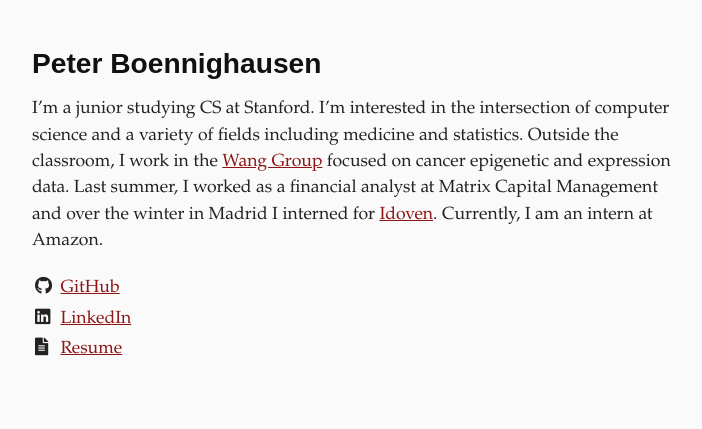
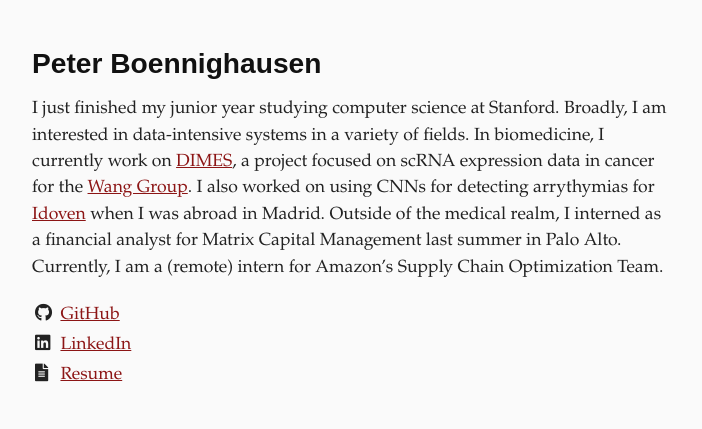
Before and after one commit to pboennig/pboennig.github.io, a plain HTML site: page index.html in a window 1280 px wide. Shown: the whole page, without its empty margins (288-990 px from the left). Drawn offline with Linux system fonts and the light colour scheme; a script that the page names is missing.

Commit message:
update bio

```diff
--- a/index.html
+++ b/index.html
@@ -1,7 +1,7 @@
 <!DOCTYPE html>
 <html>
 <head>
-	<meta name="generator" content="Hugo 0.72.0" />
+	<meta name="generator" content="Hugo 0.73.0" />
     <meta charset="utf-8">
     <meta http-equiv="X-UA-Compatible" content="IE=edge">
     <meta name="viewport" content="width=device-width, initial-scale=1">
@@ -22,7 +22,8 @@
 	<h1>Peter Boennighausen</h1>
 
         <p>
-        I&rsquo;m a junior studying CS at Stanford. I&rsquo;m interested in the intersection of computer science and a variety of fields including medicine and statistics. Outside the classroom, I work in the <a href="https://wanggroup.stanford.edu">Wang Group</a> focused on cancer epigenetic and expression data. Last summer, I worked as a financial analyst at Matrix Capital Management and over the winter in Madrid I interned for <a href="https://idoven.ai/?lang=en">Idoven</a>. Currently, I am an intern at Amazon.
+        I just finished my junior year studying computer science at Stanford. Broadly, I am interested in data-intensive systems in a variety of fields. In biomedicine, I currently work on <a href="https://github.com/pboennig/DIMES">DIMES</a>, a project focused on scRNA expression data in cancer for the <a href="https://wanggroup.stanford.edu">Wang Group</a>. I also worked on using CNNs for detecting arrythymias for <a href="https://idoven.ai/?lang=en">Idoven</a> when I was abroad in Madrid.
+Outside of the medical realm, I interned as a financial analyst for Matrix Capital Management last summer in Palo Alto. Currently, I am a (remote) intern for Amazon&rsquo;s Supply Chain Optimization Team.
         </p>
 
 	<table>
```
